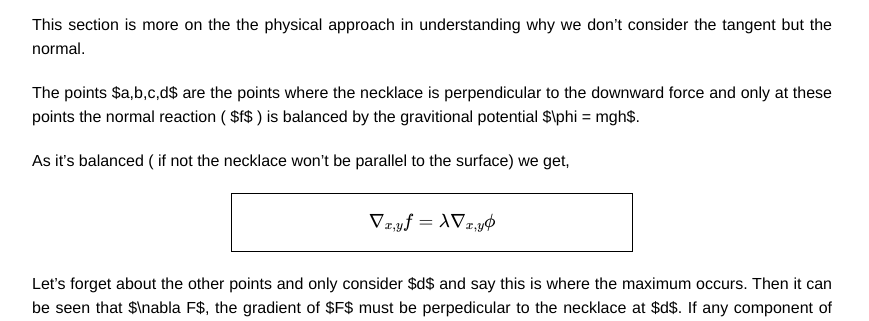
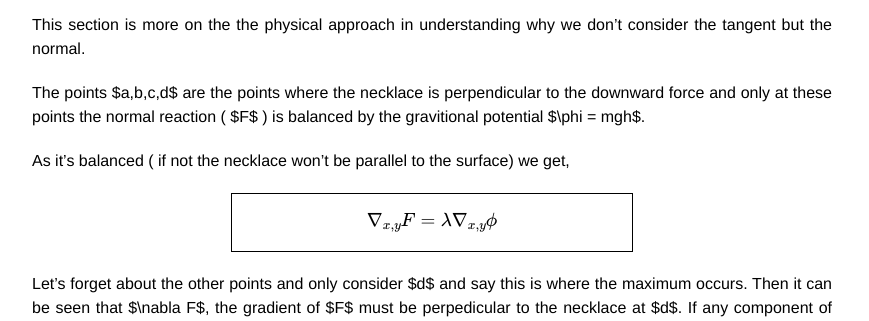
Before and after one commit to sudoankit/mathblog, a Jekyll site: the page built from _posts/2018-01-01-geometry-lagrange-multiplier.md, in a window 1280 px wide. Shown: the part 4413-4734 px from the top of the page, without its empty margins (208-1077 px from the left). Built offline with Jekyll 4.4.1, drawn with Linux system fonts in a browser that asks for light colours; formulas are drawn with MathJax 3; comment, search, counter and statistics services are not loaded.

```diff
--- a/_posts/2018-01-01-geometry-lagrange-multiplier.md
+++ b/_posts/2018-01-01-geometry-lagrange-multiplier.md
@@ -129,12 +129,12 @@ A necklace as a curved fucntion. At different time $t$, the bead is at different
 
 This section is more on the the physical approach in understanding why we don't consider the tangent but the normal.
 
-The points $a,b,c,d$ are the points where the necklace is perpendicular to the downward force and only at these points the normal reaction ( $f$ ) is balanced by the gravitional potential $\phi = mgh$.
+The points $a,b,c,d$ are the points where the necklace is perpendicular to the downward force and only at these points the normal reaction ( $F$ ) is balanced by the gravitional potential $\phi = mgh$.
 
 As it's balanced ( if not the necklace won't be parallel to the surface) we get,
 <center>
 <div class="boxx">
-$$ \nabla_{x,y} f = \lambda \nabla_{x,y} \phi $$
+$$ \nabla_{x,y} F = \lambda \nabla_{x,y} \phi $$
 </div>
 </center>
 
--- a/css/main.css
+++ b/css/main.css
@@ -221,15 +221,17 @@ a:visited { color: #205caa; }
 }
 
 .post-content blockquote {
-  border-left: 4px solid #e8e8e8;
+  border-left: 4px solid #000000;
+  border-right: 4px solid #000000;
   padding-left: 20px;
+  padding-right: 20px;
   font-size: 18px;
-  opacity: .6;
-  letter-spacing: -1px;
-  font-style: italic;
+  opacity: 1;
+  color: blue;
+  font-family: inherit;
+  font-style: bold;
   margin: 30px 0;
 }
-
 .post-content ul,
 .post-content ol { padding-left: 20px; }
 
```
Also changed, not shown: _posts/2018-06-25-Everything_eigen.md (added, +113 -0 lines), assets/eigen/emoji-matrix.png (added), assets/eigen/p1.jpg (added).
